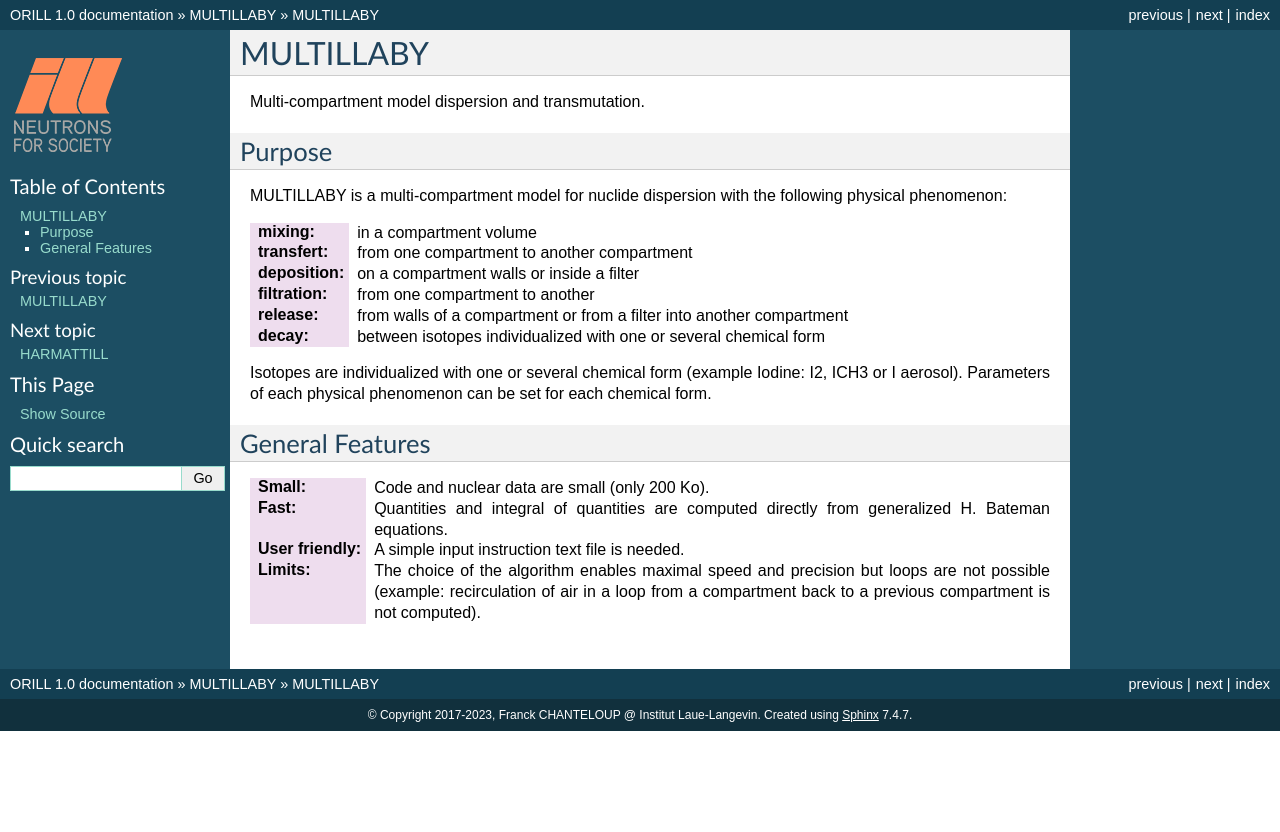
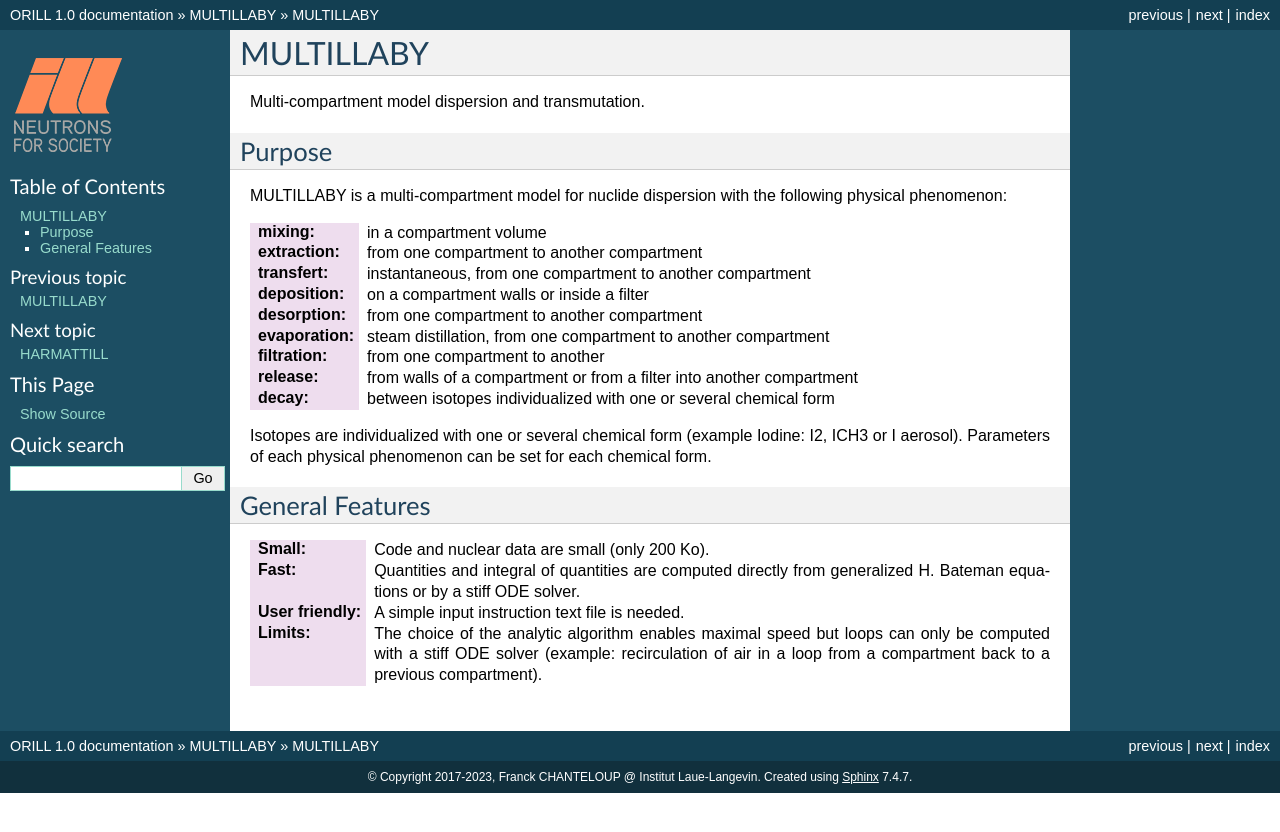
Before and after one commit to orill/orill, a Sphinx documentation site: the page built from docs/multi/multi.rst, in a window 1280 px wide. Shown: the top 832 px of the page. Built offline with Sphinx 7.4.7, drawn with Linux system fonts in a browser that asks for light colours.

Commit message:
Update multi.rst

```diff
--- a/docs/multi/multi.rst
+++ b/docs/multi/multi.rst
@@ -9,8 +9,11 @@ Purpose
 MULTILLABY is a multi-compartment model for nuclide dispersion with the following physical phenomenon:
 
 :mixing: in a compartment volume
-:transfert: from one compartment to another compartment
+:extraction: from one compartment to another compartment
+:transfert: instantaneous, from one compartment to another compartment
 :deposition: on a compartment walls or inside a filter
+:desorption: from one compartment to another compartment
+:evaporation: steam distillation, from one compartment to another compartment
 :filtration: from one compartment to another
 :release: from walls of a compartment or from a filter into another compartment
 :decay: between isotopes individualized with one or several chemical form
@@ -21,6 +24,6 @@ General Features
 ----------------
 
 :Small: Code and nuclear data are small (only 200 Ko).
-:Fast: Quantities and integral of quantities are computed directly from generalized H. Bateman equations.
+:Fast: Quantities and integral of quantities are computed directly from generalized H. Bateman equations or by a stiff ODE solver.
 :User friendly: A simple input instruction text file is needed.
-:Limits: The choice of the algorithm enables maximal speed and precision but loops are not possible (example: recirculation of air in a loop from a compartment back to a previous compartment is not computed).
+:Limits: The choice of the analytic algorithm enables maximal speed but loops can only be computed with a stiff ODE solver (example: recirculation of air in a loop from a compartment back to a previous compartment).
```
